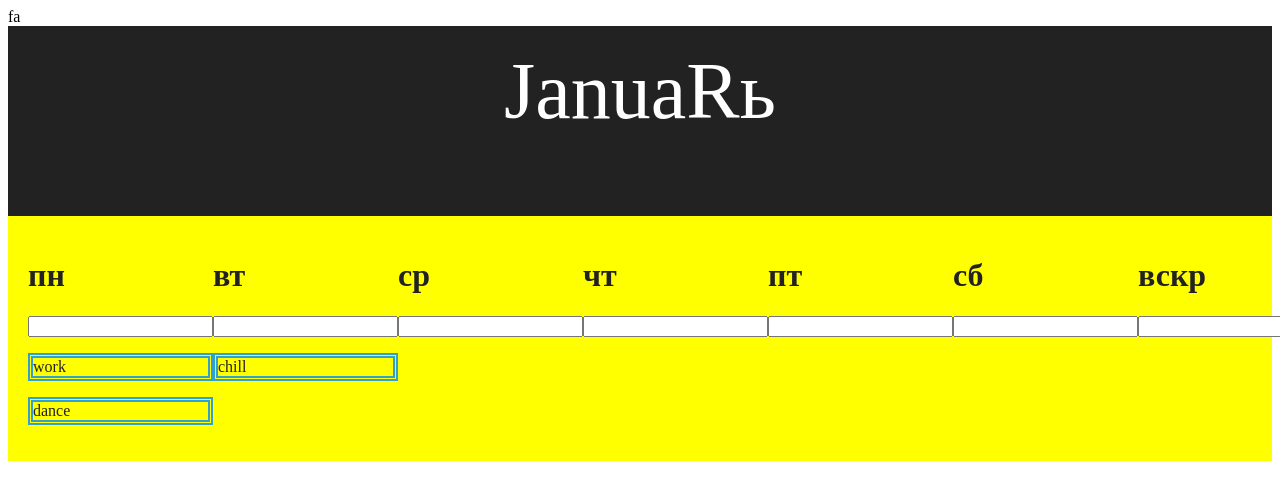
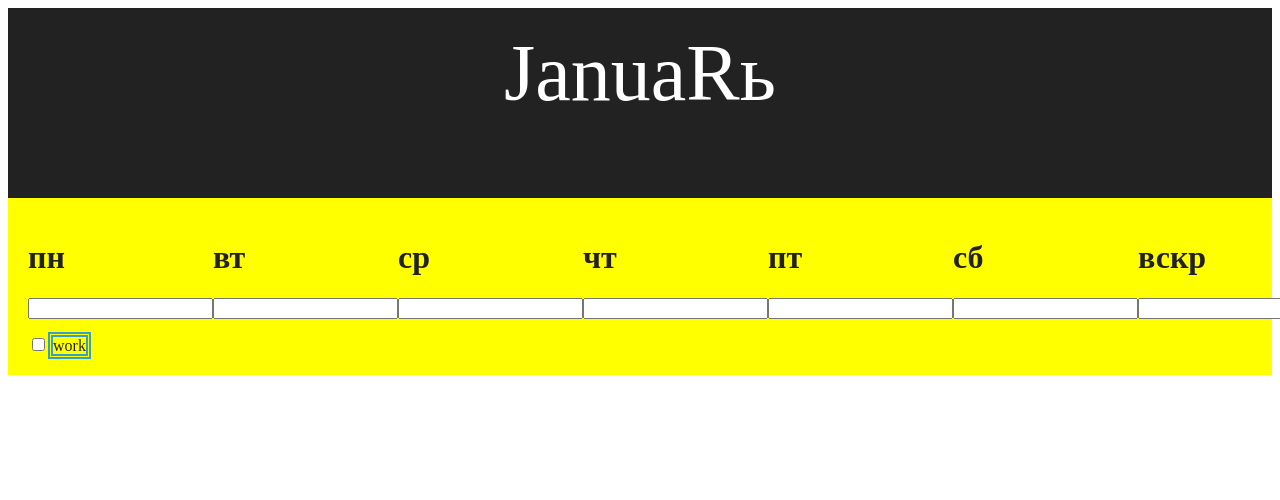
Before and after one commit to Denis-Maksimov/todoList, a plain HTML site: page index.html in a window 1280 px wide. Shown: the top 500 px of the page. Drawn offline with Linux system fonts and the light colour scheme.

Commit message:
+чекбоксы, +меняется стиль при нажатии на чекбокс

```diff
--- a/index.html
+++ b/index.html
@@ -12,7 +12,7 @@
 
     <script  src="src/todo.js"></script>
     <script  src="src/main.js"></script>
-    <div id="root">fa</div>
+    <div id="root"></div>
     <!--
       This HTML file is a template.
       If you open it directly in the browser, you will see an empty page.
--- a/src/todo.js
+++ b/src/todo.js
@@ -15,8 +15,8 @@
 // Эту хрень нужно будет засунуть в базу данных
 let works=[
     {day:'пн',value:'work'},
-    {day:'пн',value:'dance'},
-    {day:'вт',value:'chill'}
+    // {day:'пн',value:'dance'},
+    // {day:'вт',value:'chill'}
 ]
 
 
@@ -46,9 +46,14 @@ const styles={
 
     job: {
 
-    border:'thick double #32a1ce',
-    color: '#222',
-    }  ,
+        border: 'thick double #32a1ce',
+        color: '#222',
+    },
+    jobOk: {
+
+        border: 'thick double #32a1ce',
+        color: 'red',
+    },
 }
 
 
@@ -64,11 +69,16 @@ function create_head(day)
         inpt.onkeypress=(ev)=>{
             if(ev.key==='Enter')
             {
-                console.log(ev.target.value)
-                works.push({day:day,value:ev.target.value})
-                let t=document.getElementById(day)
-                let old =create_txt(day)
-                t.innerHTML=old.innerHTML
+                if(ev.target.value)
+                {
+                    works.push({day:day, value:ev.target.value, checked:false })
+                    ev.target.value=''
+                    let jobs=document.getElementById(day)
+                    let old =create_txt(day)
+                    jobs.innerHTML=old.innerHTML
+                }
+
+
             }
         }
         p.appendChild(h1)
@@ -77,6 +87,38 @@ function create_head(day)
     return p
 }
 
+function co(ev)
+{
+    ev.getPar
+    console.log(ev.checked)
+    if(ev.checked){
+        Object.assign(ev.parentElement.parentElement.lastChild.style,styles.jobOk)}
+    else{
+        Object.assign(ev.parentElement.parentElement.lastChild.style,styles.job)
+    }
+    // ev.parentElement.parentElement.lastChild
+    // ev.target.parentElement
+
+}
+
+
+function create_job(value)
+{
+    var main=document.createElement("div")
+    let job=document.createElement("span")
+    let checkb=document.createElement("span")
+
+    let check=document.createElement("input")
+    check.type='checkbox'
+    checkb.innerHTML='<input type="checkbox" onclick="co(this);"}>'
+
+
+    job.innerHTML=value
+    Object.assign(job.style,styles.job)
+    main.appendChild(checkb)
+    main.appendChild(job)
+    return main
+}
 
 //колонка с заданиями под днём недели
 function create_txt(day)
@@ -87,11 +129,8 @@ function create_txt(day)
         console.log(days.day)
         if(days.day===day)
         {
-            let dd=document.createElement("p")
-            console.log("okl"+days.value)
-            dd.innerHTML=days.value
-            Object.assign(dd.style,styles.job)
-            d.appendChild(dd)
+
+            d.appendChild(create_job(days.value))
 
         }
     }
@@ -99,6 +138,7 @@ function create_txt(day)
 
     return d
 }
+
 
 
 
```
